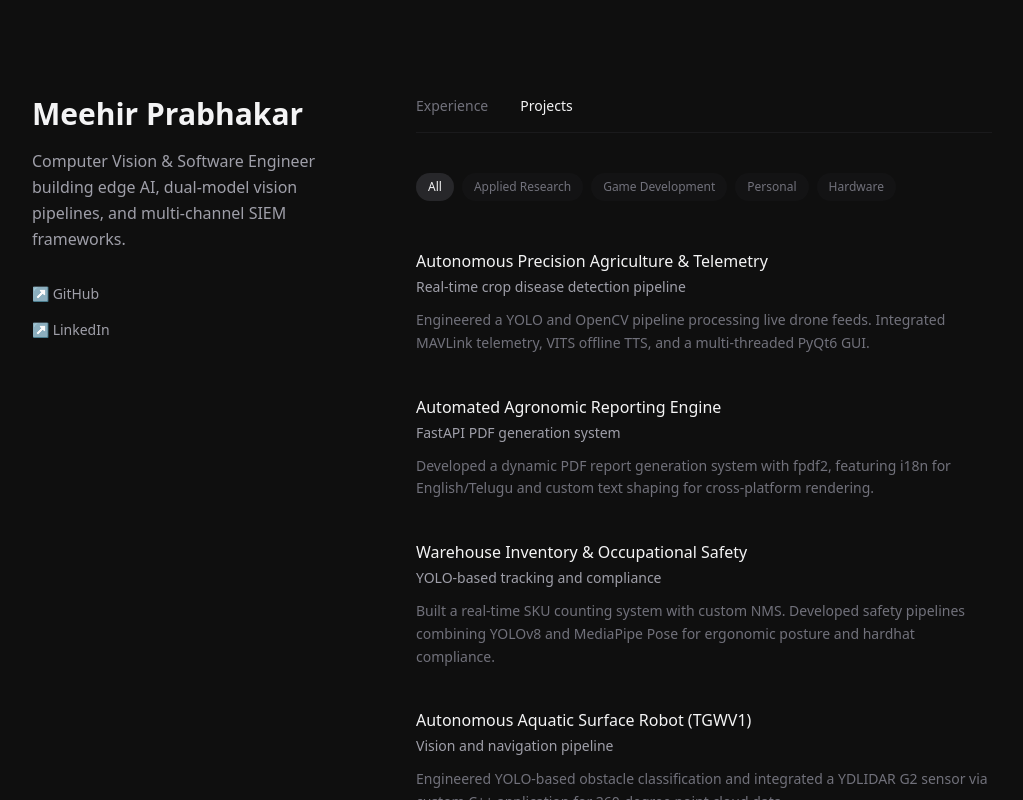
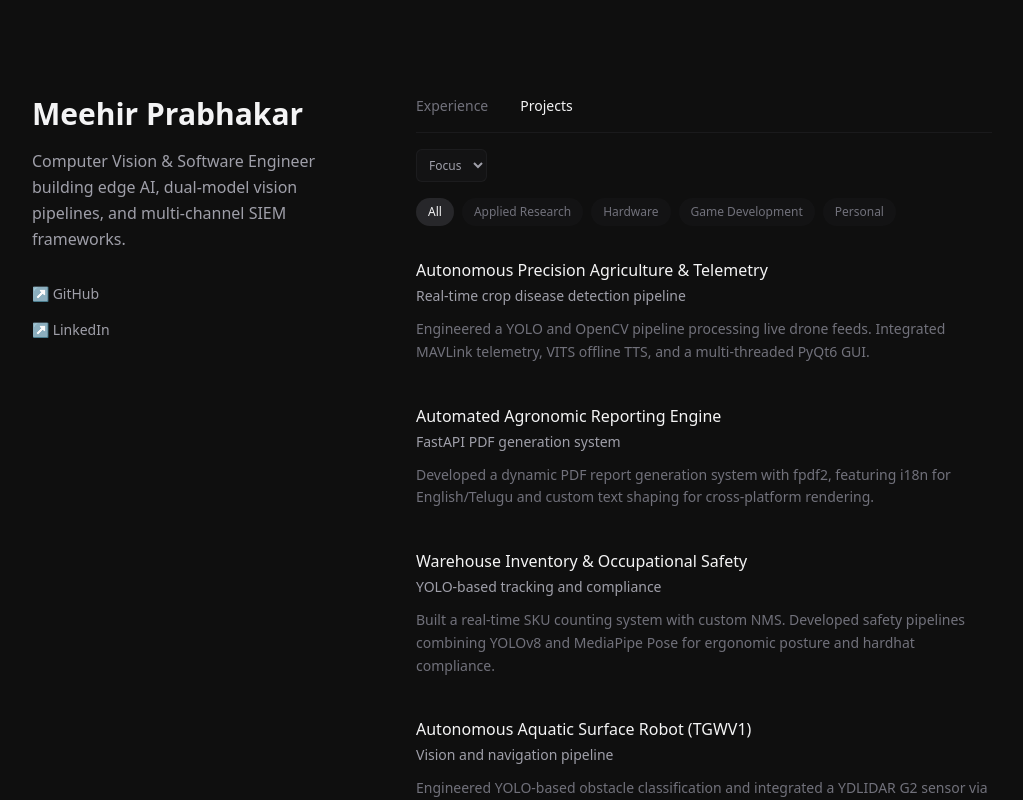
Before and after one commit to Meehir5907/portfolio, a Next.js app: page / in a window 1280 px wide. Both pictures are taken after a click on the button "Projects". Shown: the top 800 px of the page, without its empty margins (128-1151 px from the left). Built offline with nearby package versions, Linux system fonts and the light colour scheme.

Commit message:
feat: implement multi-category project filtering with Focus/AND/OR logic

```diff
--- a/components/ProjectList.tsx
+++ b/components/ProjectList.tsx
@@ -3,28 +3,85 @@
 import { useState } from "react";
 import { projects } from "@/lib/data";
 
+type FilterMode = "focus" | "and" | "or";
+
+const MODES: { id: FilterMode; label: string }[] = [
+    { id: "focus", label: "Focus" },
+    { id: "and", label: "AND" },
+    { id: "or", label: "OR" },
+];
+
 export default function ProjectList() {
-    const [activeCat, setActiveCat] = useState<string>("All");
+    const [filterMode, setFilterMode] = useState<FilterMode>("focus");
+    const [activeCats, setActiveCats] = useState<Set<string>>(new Set());
 
-    const catSet = new Set(projects.map((proj) => proj.categoryId));
-    const catList = ["All", ...Array.from(catSet)];
+    const catSet = new Set(projects.flatMap((proj) => proj.categoryIds));
+    const catList = Array.from(catSet);
 
-    const visibleProj = activeCat === "All"
+    const changeMode = (mode: FilterMode) => {
+        setFilterMode(mode);
+        setActiveCats(new Set());
+    };
+
+    const toggleCat = (cat: string) => {
+        if (filterMode === "focus") {
+            setActiveCats(activeCats.has(cat) ? new Set() : new Set([cat]));
+            return;
+        }
+
+        const nextSet = new Set(activeCats);
+        if (nextSet.has(cat)) {
+            nextSet.delete(cat);
+        } else {
+            nextSet.add(cat);
+        }
+        setActiveCats(nextSet);
+    };
+
+    const visibleProj = activeCats.size === 0
         ? projects
-        : projects.filter((proj) => proj.categoryId === activeCat);
+        : filterMode === "and"
+            ? projects.filter((proj) =>
+                Array.from(activeCats).every((cat) => proj.categoryIds.includes(cat)),
+            )
+            : projects.filter((proj) =>
+                proj.categoryIds.some((id) => activeCats.has(id)),
+            );
 
     return (
-        <div className="flex flex-col gap-8 animate-in fade-in duration-500">
-            <div className="flex flex-wrap gap-2 mb-4">
+        <div className="flex flex-col gap-8 -mt-6 animate-in fade-in duration-500">
+            <div className="flex justify-start">
+                <select
+                    value={filterMode}
+                    onChange={(e) => changeMode(e.target.value as FilterMode)}
+                    className="bg-zinc-900/50 text-zinc-400 text-xs font-medium rounded-md px-2 py-1.5 border border-zinc-800/50 focus:outline-none focus:border-zinc-700 cursor-pointer"
+                >
+                    {MODES.map((mode) => (
+                        <option key={mode.id} value={mode.id} className="bg-zinc-900">
+                            {mode.label}
+                        </option>
+                    ))}
+                </select>
+            </div>
+
+            <div className="flex flex-wrap gap-2 -mt-4">
+                <button
+                    onClick={() => setActiveCats(new Set())}
+                    className={`px-3 py-1.5 rounded-full text-xs font-medium transition-colors ${activeCats.size === 0
+                        ? "bg-zinc-800 text-zinc-100"
+                        : "bg-zinc-900/50 text-zinc-500 hover:text-zinc-300 hover:bg-zinc-800/50"
+                        }`}
+                >
+                    All
+                </button>
                 {catList.map((cat, index) => (
                     <button
                         key={index}
-                        onClick={() => setActiveCat(cat)}
-                        className={`px-3 py-1.5 rounded-full text-xs font-medium transition-colors ${
-                            activeCat === cat
-                                ? "bg-zinc-800 text-zinc-100"
-                                : "bg-zinc-900/50 text-zinc-500 hover:text-zinc-300 hover:bg-zinc-800/50"
-                        }`}
+                        onClick={() => toggleCat(cat)}
+                        className={`px-3 py-1.5 rounded-full text-xs font-medium transition-colors ${activeCats.has(cat)
+                            ? "bg-zinc-800 text-zinc-100"
+                            : "bg-zinc-900/50 text-zinc-500 hover:text-zinc-300 hover:bg-zinc-800/50"
+                            }`}
                     >
                         {cat}
                     </button>
--- a/lib/data.ts
+++ b/lib/data.ts
@@ -28,7 +28,7 @@ export const projects = [
         subtitle: "Real-time crop disease detection pipeline",
         description: "Engineered a YOLO and OpenCV pipeline processing live drone feeds. Integrated MAVLink telemetry, VITS offline TTS, and a multi-threaded PyQt6 GUI.",
         link: "",
-        categoryId: "Applied Research",
+        categoryIds: ["Applied Research"],
         relatedExperienceId: "tg-intern",
     },
     {
@@ -36,7 +36,7 @@ export const projects = [
         subtitle: "FastAPI PDF generation system",
         description: "Developed a dynamic PDF report generation system with fpdf2, featuring i18n for English/Telugu and custom text shaping for cross-platform rendering.",
         link: "",
-        categoryId: "Applied Research",
+        categoryIds: ["Applied Research"],
         relatedExperienceId: "tg-intern",
     },
     {
@@ -44,7 +44,7 @@ export const projects = [
         subtitle: "YOLO-based tracking and compliance",
         description: "Built a real-time SKU counting system with custom NMS. Developed safety pipelines combining YOLOv8 and MediaPipe Pose for ergonomic posture and hardhat compliance.",
         link: "",
-        categoryId: "Applied Research",
+        categoryIds: ["Applied Research"],
         relatedExperienceId: "tg-intern",
     },
     {
@@ -52,7 +52,7 @@ export const projects = [
         subtitle: "Vision and navigation pipeline",
         description: "Engineered YOLO-based obstacle classification and integrated a YDLIDAR G2 sensor via custom C++ application for 360-degree point cloud data.",
         link: "",
-        categoryId: "Applied Research",
+        categoryIds: ["Applied Research", "Hardware"],
         relatedExperienceId: "tg-intern",
     },
     {
@@ -60,7 +60,7 @@ export const projects = [
         subtitle: "Monocular depth and segmentation",
         description: "Combined VGGT depth estimation and YOLO instance segmentation. Implemented Trimesh point-cloud generation to convert predictions into interactive GLB environments.",
         link: "",
-        categoryId: "Applied Research",
+        categoryIds: ["Applied Research"],
         relatedExperienceId: "tg-intern",
     },
     {
@@ -68,7 +68,7 @@ export const projects = [
         subtitle: "AI security and threat detection",
         description: "Integrated YOLO weapon detection and DeepFace facial recognition. Built a Person of Interest tracking pipeline with ArcFace and FAISS vector similarity search.",
         link: "",
-        categoryId: "Applied Research",
+        categoryIds: ["Applied Research", "Hardware"],
         relatedExperienceId: "tg-intern",
     },
     {
@@ -76,7 +76,7 @@ export const projects = [
         subtitle: "Unsupervised anomaly detection",
         description: "Applied DBSCAN clustering on FT-IR spectra. Built a custom computer vision feature extractor fusing Hue/Saturation histograms and LBP texture maps.",
         link: "",
-        categoryId: "Applied Research",
+        categoryIds: ["Applied Research"],
         relatedExperienceId: "tg-intern",
     },
     {
@@ -84,7 +84,7 @@ export const projects = [
         subtitle: "6-DOF camera pose estimation",
         description: "Developed a monocular VO system with ORB feature extraction and FLANN matching. Built a SLAM architecture using StereoSGBM and Lucas-Kanade optical flow.",
         link: "",
-        categoryId: "Applied Research",
+        categoryIds: ["Applied Research"],
         relatedExperienceId: "tg-intern",
     },
     {
@@ -92,7 +92,7 @@ export const projects = [
         subtitle: "Godot Engine Survival Game",
         description: "Engineered a 3D survival game using GDScript with dynamic enemy AI, spatial pathfinding, and state-persistent UI overlays.",
         link: "https://github.com/MLC-VIT-AP/PAC_3D",
-        categoryId: "Game Development",
+        categoryIds: ["Game Development"],
         relatedExperienceId: "ml-project",
     },
     {
@@ -100,7 +100,7 @@ export const projects = [
         subtitle: "AI-driven SIEM Framework",
         description: "Log ingestion and multi-channel protocol threat correlation featuring custom synthetic host telemetry generation.",
         link: "https://github.com/Meehir5907/Chakshu",
-        categoryId: "Personal",
+        categoryIds: ["Personal"],
         relatedExperienceId: null,
     },
     {
@@ -108,7 +108,7 @@ export const projects = [
         subtitle: "N-Channel Transformer Model",
         description: "PyTorch-based architecture designed for classifying malicious network packets within the CTU-13 dataset.",
         link: "https://github.com/Meehir5907/Sharvara",
-        categoryId: "Personal",
+        categoryIds: ["Personal"],
         relatedExperienceId: null,
     },
     {
@@ -116,7 +116,7 @@ export const projects = [
         subtitle: "Dual N-Back Engine",
         description: "C++/Qt and QML implementation of the working memory game with dynamic UI components and CMake build configuration.",
         link: "https://github.com/Meehir5907/MemoRe",
-        categoryId: "Personal",
+        categoryIds: ["Personal"],
         relatedExperienceId: null,
     },
     {
@@ -124,7 +124,7 @@ export const projects = [
         subtitle: "Hardware Prototype",
         description: "Wearable system featuring heads-up captioning, MEMS microphone arrays, and local edge AI processing.",
         link: "",
-        categoryId: "Hardware",
+        categoryIds: ["Hardware"],
         relatedExperienceId: null,
     },
 ];
```
